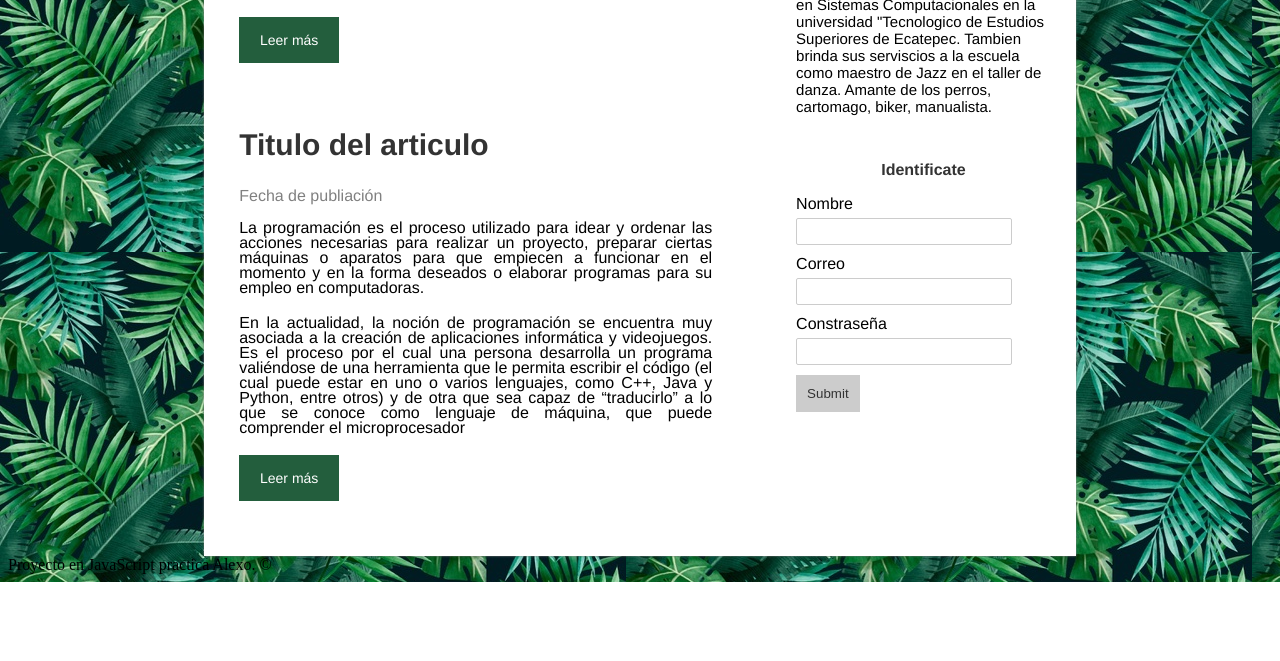
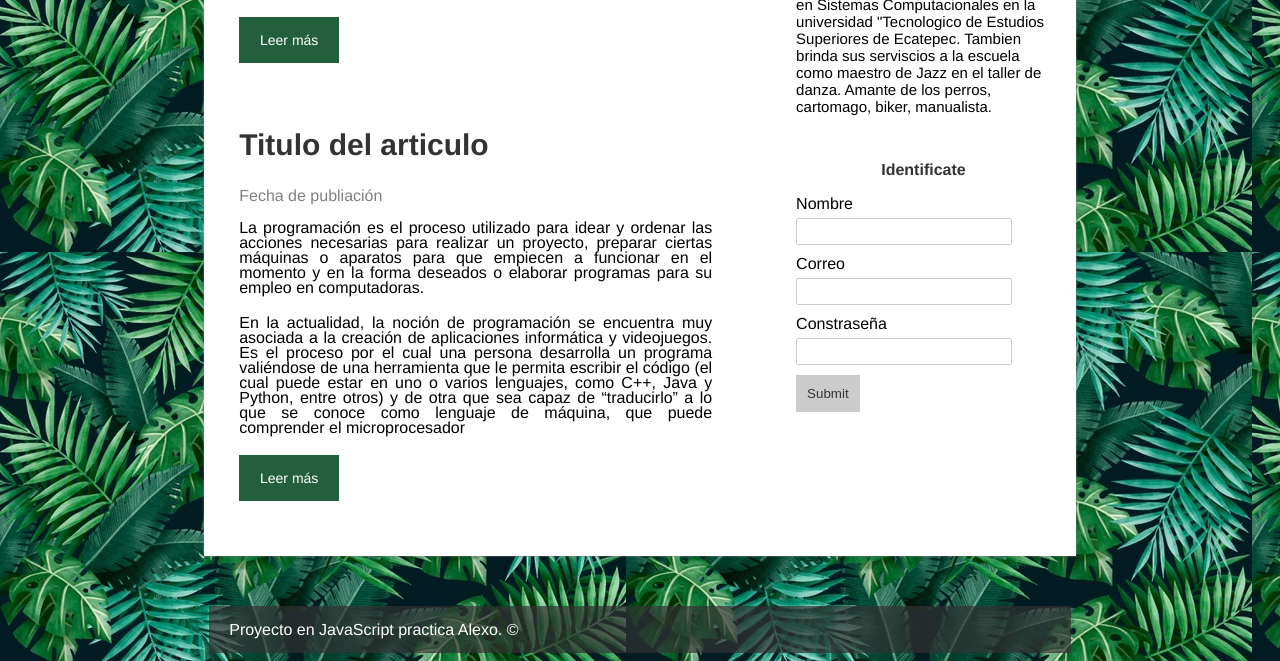
Before and after one commit to hiram-alexis/poyecto-js, a plain HTML site: page index.html in a window 1280 px wide. Shown: the part 582-1243 px from the top of the page. Before the commit the page ends 1164 px from the top, so only its background shows below. Drawn offline with Linux system fonts and the light colour scheme.

Commit message:
130. Maquetación del footer o pie de página
Footer listo con estilos. #2

```diff
--- a/css/styles.css
+++ b/css/styles.css
@@ -153,3 +153,16 @@ form input[type="submit"]{
 	color: #333;
 	cursor: pointer;
 }
+
+footer{
+	font-family: "Helvetica", "Arial";
+	color: white;
+	height: 47px;
+	background: rgba(51, 51,51,0.70);
+	margin: 0px auto;
+	width: 65%;
+	padding-left: 20px;
+	padding-right: 20px;
+	margin-top: 50px;
+	line-height: 47px;
+}
```
